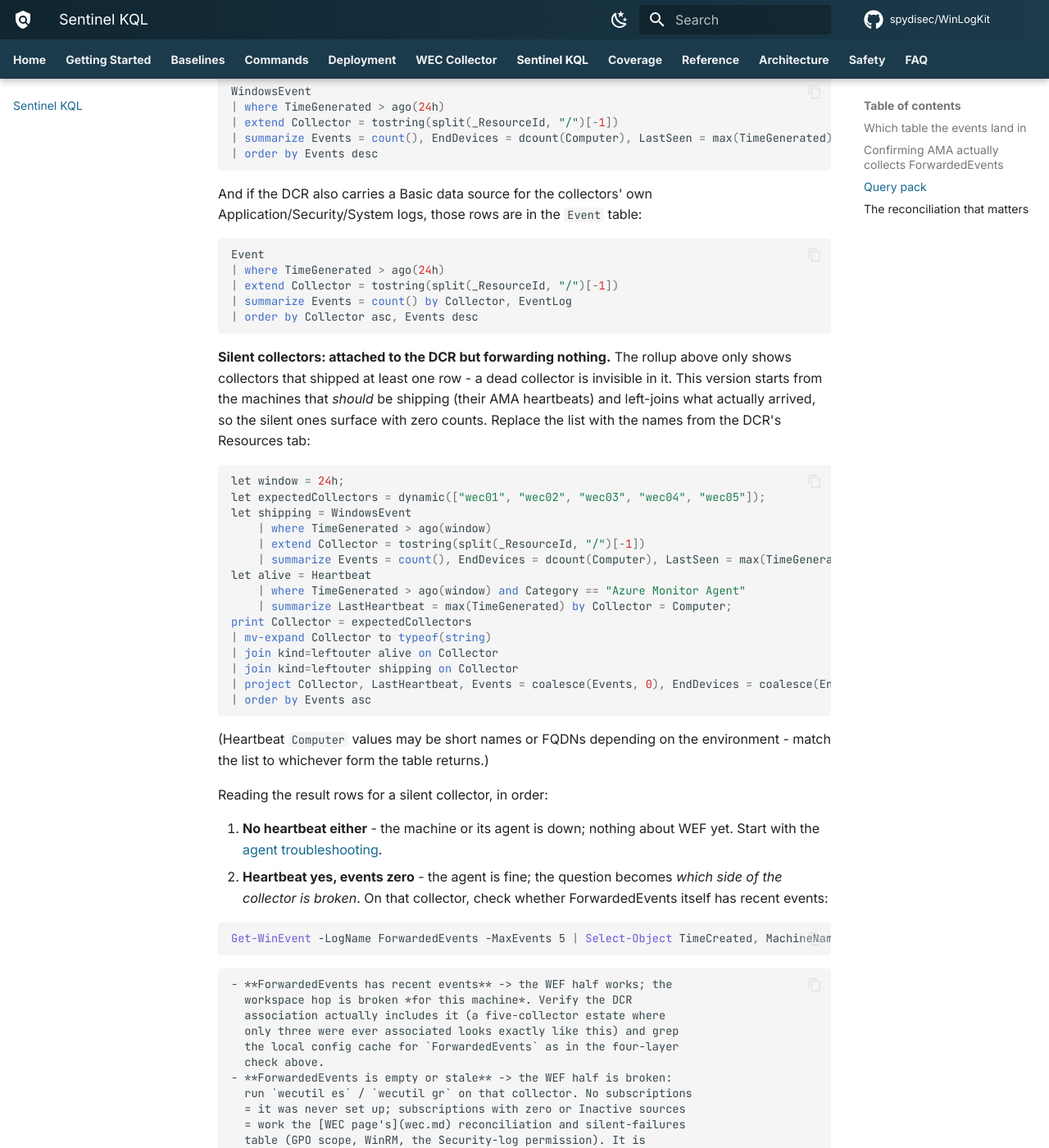
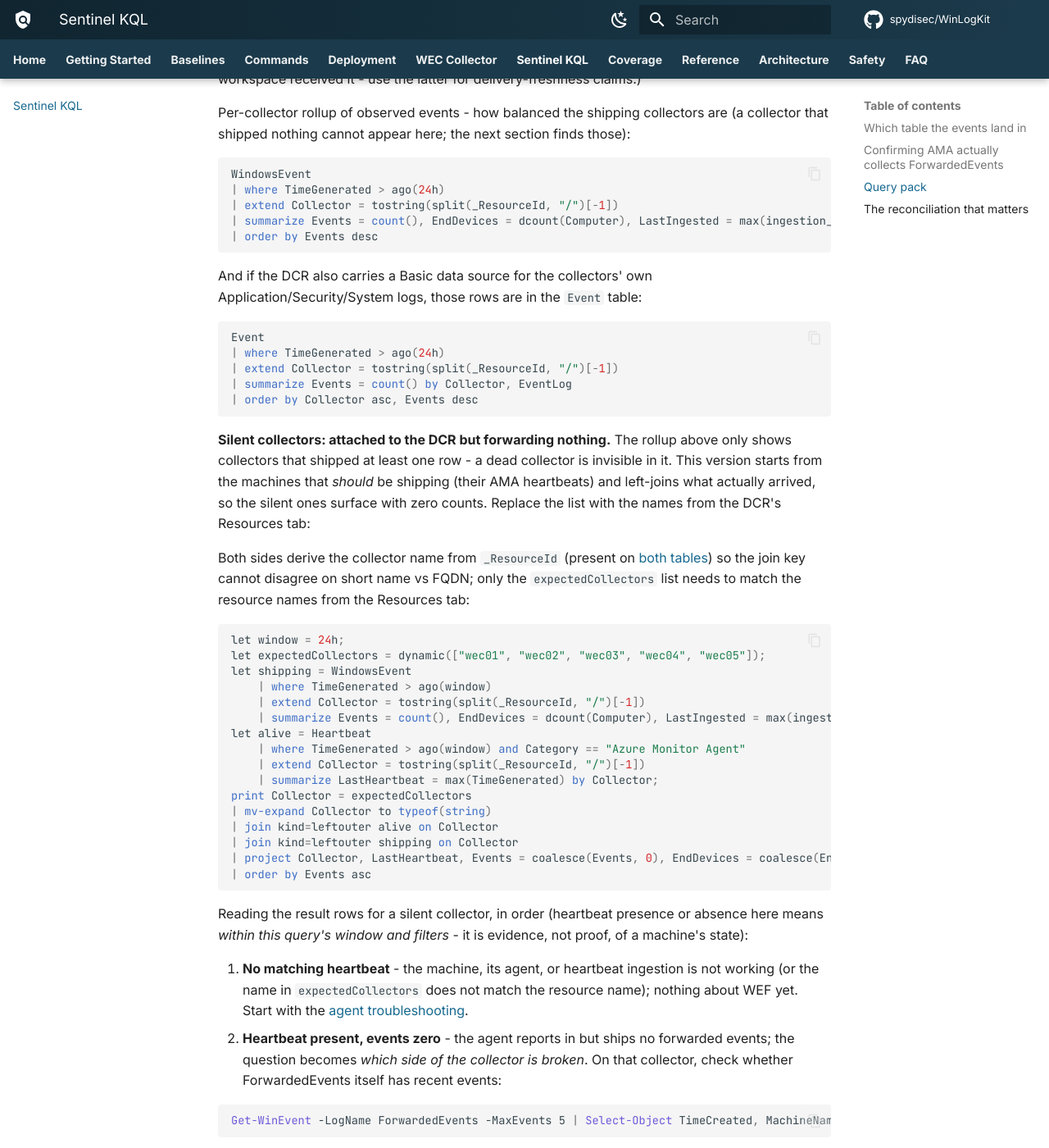
Before and after one commit to spydisec/WinLogKit, an MkDocs documentation site: the page built from docs/kql.md, in a window 1280 px wide and 1400 px high, scrolled down 3306 px. Shown: the whole window at 82% size. Built offline with MkDocs 1.6.1 and Material for MkDocs 9.7.7, drawn with Linux system fonts in a browser that asks for light colours; comment, search, counter and statistics services are not loaded; some of the changed text lies outside the part shown.

Commit message:
Address CodeRabbit on PR #25: freshness, join keys, qualified wording
- Delivery freshness uses ingestion_time() (LastIngested) instead of
  TimeGenerated in the attribution, rollup and silent-collector queries,
  with a one-line explanation of the difference
- Silent-collector join derives the collector name from _ResourceId on
  both tables (standard-columns doc linked), so short-name vs FQDN
  cannot break the join; _ResourceId's collector meaning sourced to the
  same doc with a Heartbeat cross-check suggestion
- Rollup heading states it covers observed events only; triage ladder
  reworded to 'No matching heartbeat' / 'Heartbeat present' with the
  evidence-not-proof qualifier

Co-Authored-By: Claude Fable 5 <noreply@anthropic.com>

````diff
--- a/docs/kql.md
+++ b/docs/kql.md
@@ -44,10 +44,14 @@ table is a drawer.
   sit bundled in one `EventData` field that queries unpack
   (`EventData.CommandLine`).
 - **There is also a stamp saying which clerk filed it.** Every row
-  carries `_ResourceId` - the Azure resource of the machine whose agent
-  shipped the row, i.e. the **collector** - while `Computer` stays the
-  end device. That pair (collector stamp + original letterhead) powers
-  the collector-attribution queries below.
+  carries
+  [`_ResourceId`](https://learn.microsoft.com/azure/azure-monitor/logs/log-standard-columns#_resourceid)
+  - the Azure resource the record is associated with, which for
+  agent-collected data is the machine running the agent, i.e. the
+  **collector** - while `Computer` stays the end device. That pair
+  (collector stamp + original letterhead) powers the
+  collector-attribution queries below; sanity-check the mapping in your
+  own workspace by comparing against `Heartbeat._ResourceId`.
 
 One real-world wrinkle: a single DCR can carry **two data sources** - a
 Custom XPath one reading `ForwardedEvents!*` (those rows go to
@@ -165,18 +169,23 @@ write to `WindowsEvent`):
 WindowsEvent
 | where TimeGenerated > ago(24h)
 | extend Collector = tostring(split(_ResourceId, "/")[-1])
-| summarize Events = count(), Channels = dcount(Channel), LastSeen = max(TimeGenerated) by Collector, Computer
+| summarize Events = count(), Channels = dcount(Channel), LastIngested = max(ingestion_time()) by Collector, Computer
 | order by Collector asc, Events desc
 ```
 
-Per-collector rollup - how balanced the collectors are, and whether any
-attached collector ships nothing:
+(`TimeGenerated` is when the event happened on the source;
+`ingestion_time()` is when the workspace received it - use the latter for
+delivery-freshness claims.)
+
+Per-collector rollup of observed events - how balanced the shipping
+collectors are (a collector that shipped nothing cannot appear here; the
+next section finds those):
 
 ```kusto
 WindowsEvent
 | where TimeGenerated > ago(24h)
 | extend Collector = tostring(split(_ResourceId, "/")[-1])
-| summarize Events = count(), EndDevices = dcount(Computer), LastSeen = max(TimeGenerated) by Collector
+| summarize Events = count(), EndDevices = dcount(Computer), LastIngested = max(ingestion_time()) by Collector
 | order by Events desc
 ```
 
@@ -198,34 +207,42 @@ collector is invisible in it. This version starts from the machines that
 arrived, so the silent ones surface with zero counts. Replace the list
 with the names from the DCR's Resources tab:
 
+Both sides derive the collector name from `_ResourceId` (present on
+[both tables](https://learn.microsoft.com/azure/azure-monitor/logs/log-standard-columns#_resourceid))
+so the join key cannot disagree on short name vs FQDN; only the
+`expectedCollectors` list needs to match the resource names from the
+Resources tab:
+
 ```kusto
 let window = 24h;
 let expectedCollectors = dynamic(["wec01", "wec02", "wec03", "wec04", "wec05"]);
 let shipping = WindowsEvent
     | where TimeGenerated > ago(window)
     | extend Collector = tostring(split(_ResourceId, "/")[-1])
-    | summarize Events = count(), EndDevices = dcount(Computer), LastSeen = max(TimeGenerated) by Collector;
+    | summarize Events = count(), EndDevices = dcount(Computer), LastIngested = max(ingestion_time()) by Collector;
 let alive = Heartbeat
     | where TimeGenerated > ago(window) and Category == "Azure Monitor Agent"
-    | summarize LastHeartbeat = max(TimeGenerated) by Collector = Computer;
+    | extend Collector = tostring(split(_ResourceId, "/")[-1])
+    | summarize LastHeartbeat = max(TimeGenerated) by Collector;
 print Collector = expectedCollectors
 | mv-expand Collector to typeof(string)
 | join kind=leftouter alive on Collector
 | join kind=leftouter shipping on Collector
-| project Collector, LastHeartbeat, Events = coalesce(Events, 0), EndDevices = coalesce(EndDevices, 0), LastSeen
+| project Collector, LastHeartbeat, Events = coalesce(Events, 0), EndDevices = coalesce(EndDevices, 0), LastIngested
 | order by Events asc
 ```
 
-(Heartbeat `Computer` values may be short names or FQDNs depending on the
-environment - match the list to whichever form the table returns.)
+Reading the result rows for a silent collector, in order (heartbeat
+presence or absence here means *within this query's window and filters* -
+it is evidence, not proof, of a machine's state):
 
-Reading the result rows for a silent collector, in order:
-
-1. **No heartbeat either** - the machine or its agent is down; nothing
-   about WEF yet. Start with the
+1. **No matching heartbeat** - the machine, its agent, or heartbeat
+   ingestion is not working (or the name in `expectedCollectors` does not
+   match the resource name); nothing about WEF yet. Start with the
    [agent troubleshooting](https://learn.microsoft.com/azure/azure-monitor/agents/azure-monitor-agent-troubleshoot-windows-vm).
-2. **Heartbeat yes, events zero** - the agent is fine; the question
-   becomes *which side of the collector is broken*. On that collector,
+2. **Heartbeat present, events zero** - the agent reports in but ships no
+   forwarded events; the question becomes *which side of the collector is
+   broken*. On that collector,
    check whether ForwardedEvents itself has recent events:
 
    ```powershell
````
